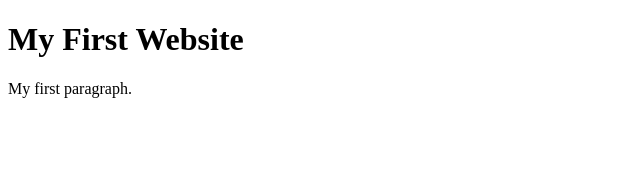
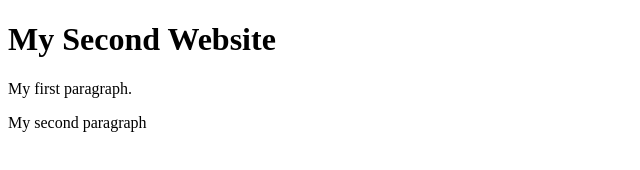
Before and after one commit to noobmaster6789/codersrank-practice, a website: page index.html in a window 1280 px wide. Shown: the whole page, without its empty margins (0-640 px from the left). Drawn offline with Linux system fonts and the light colour scheme.

Commit message:
1 file modified

```diff
--- a/index.html
+++ b/index.html
@@ -5,8 +5,8 @@
   </head>
   <body>
 
-    <h1>My First Website</h1>
+    <h1>My Second Website</h1>
     <p>My first paragraph.</p>
-
+    <p>My second paragraph</>
   </body>
 </html>
```
